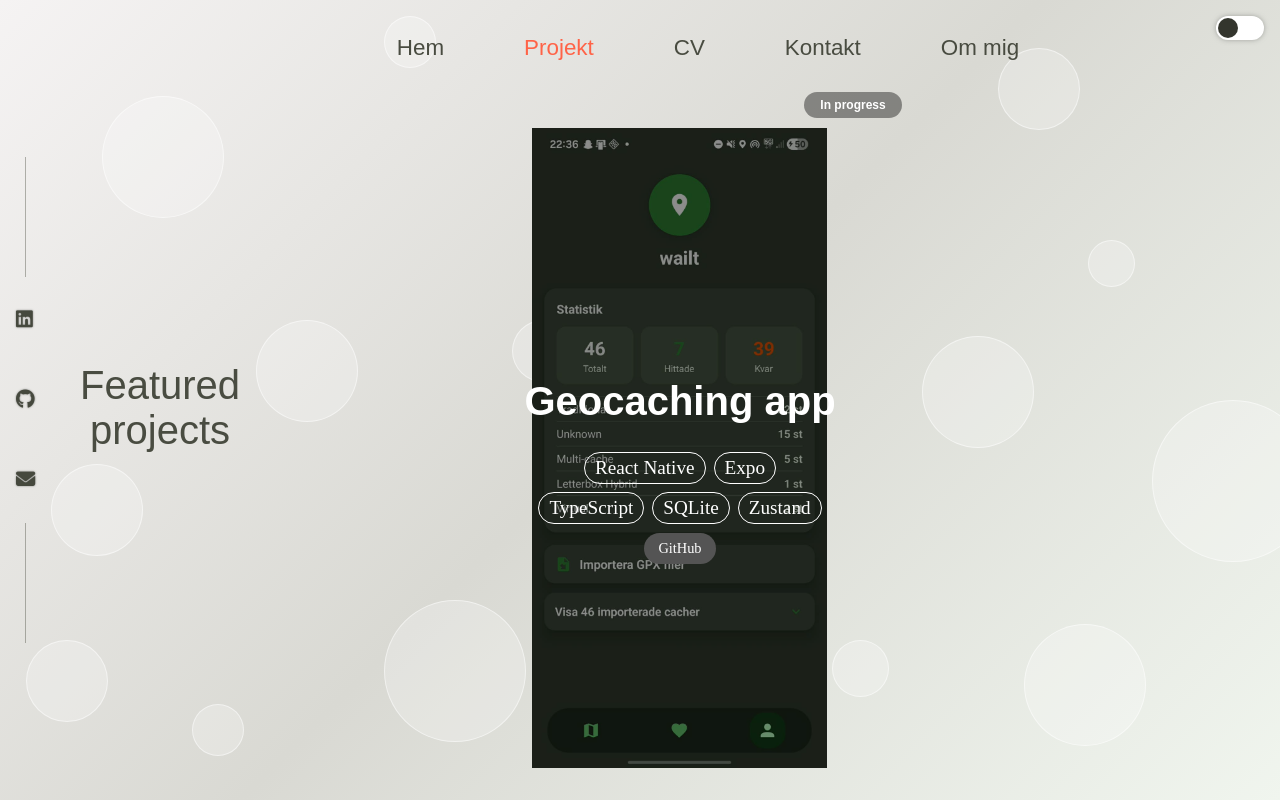
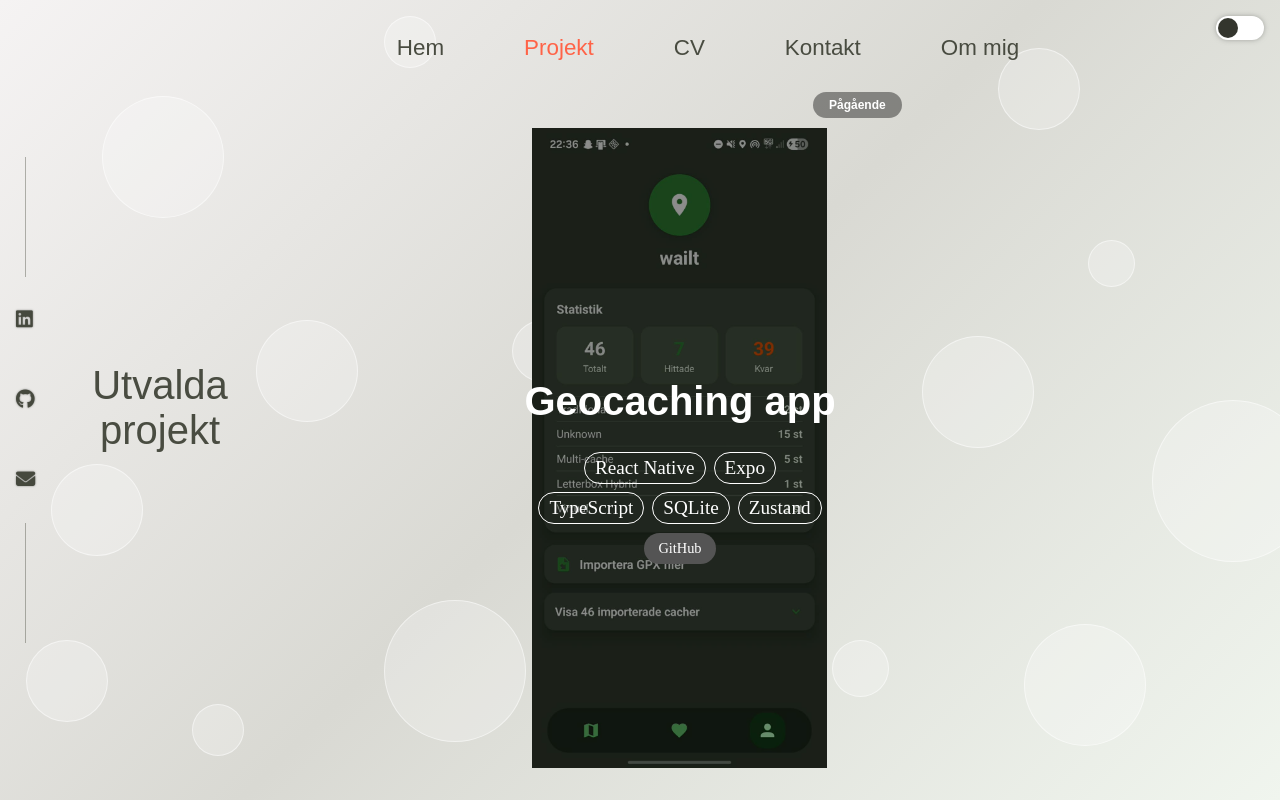
Before and after one commit to Dilemma98/emmahogdal, a React (Vite) app: page /#/projects in a window 1280 px wide. Built offline with nearby package versions, Linux system fonts and the light colour scheme; a web font is replaced by a local one.

Commit message:
all swedish now

```diff
--- a/src/components/about.tsx
+++ b/src/components/about.tsx
@@ -1,7 +1,6 @@
 import Img from "../assets/image.webp";
 import BagImg from "../assets/bagImg.webp";
 import GeocachingImg from "../assets/geocachingImg.webp";
-import DeskImg from "../assets/deskImg.webp";
 import CodingImg from "../assets/coding.webp";
 
 import "../stylesheets/about.css";
--- a/src/components/projects.tsx
+++ b/src/components/projects.tsx
@@ -23,7 +23,7 @@ const ProjectCard = ({ project }: { project: Project }) => (
       style={{ backgroundImage: `url(${import.meta.env.BASE_URL}${project.images?.[0] ?? project.image})` }}
     />
     <div className="projectSlideContent">
-      {project.inProgress && <div className="workingOnBadge">In progress</div>}
+      {project.inProgress && <div className="workingOnBadge">Pågående</div>}
       <h3>{project.title}</h3>
       <div className="projectTags">
         {project.tags?.map((tag) => (
@@ -37,7 +37,7 @@ const ProjectCard = ({ project }: { project: Project }) => (
           </a>
         )}
         {!project.link && project.privaterepo && (
-          <p className="privateNote">Codebase not publicly available.</p>
+          <p className="privateNote">Kodbas inte offentligt tillgänglig.</p>
         )}
       </div>
     </div>
@@ -60,7 +60,7 @@ const Portfolio = () => {
   return (
    <section id="portfolio">
   <div className="projectGroup one">
-    <h3 className="featuredOrNotHeader">Featured projects</h3>
+    <h3 className="featuredOrNotHeader">Utvalda projekt</h3>
     <div className="projectSlides">
       {featuredProjects.map((project, i) => (
         <ProjectCard key={`featured-${i}`} project={project} />
@@ -69,7 +69,7 @@ const Portfolio = () => {
   </div>
 
   <div className="projectGroup">
-    <h3 className="featuredOrNotHeader">Other projects</h3>
+    <h3 className="featuredOrNotHeader">Övriga projekt</h3>
     <div className="projectSlides">
       {otherProjects.map((project, i) => (
         <ProjectCard key={`other-${i}`} project={project} />
```
